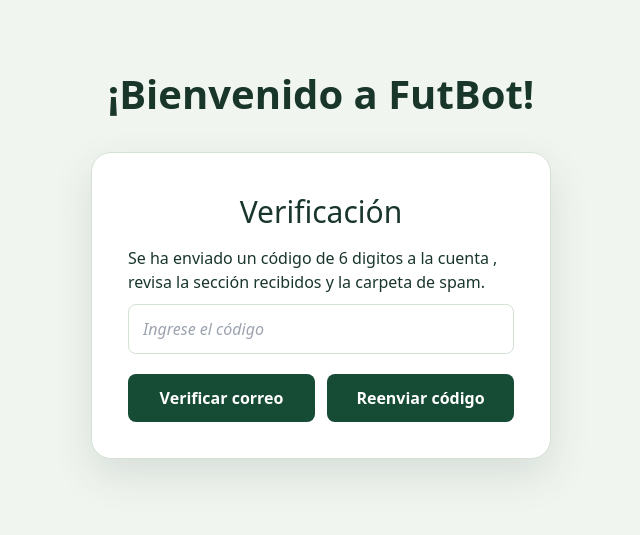
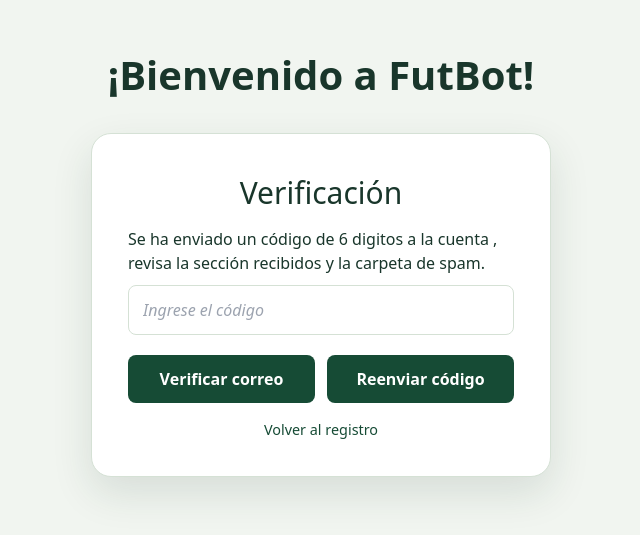
Before and after one commit to grupo-i-s-s/FutBot-I.S.S, a React (Vite) app in the folder frontend/: page /verificar-email in a window 1280 px wide. Shown: the part 139-674 px from the top of the page, without its empty margins (319-959 px from the left). Built offline with nearby package versions, Linux system fonts and the light colour scheme.

Commit message:
Agrego redirección a registro

```diff
--- a/frontend/src/features/register/VerifyEmailPage.css
+++ b/frontend/src/features/register/VerifyEmailPage.css
@@ -142,3 +142,13 @@
     text-decoration: none;
     cursor: pointer;
 }
+
+.verify-email-card__register {
+    margin: 16px 0 0;
+    text-align: center;
+    font-size: 0.9rem;
+}
+
+.verify-email-card__register a {
+    color: #164b35;
+}
--- a/frontend/src/features/register/VerifyEmailPage.jsx
+++ b/frontend/src/features/register/VerifyEmailPage.jsx
@@ -92,6 +92,9 @@ export default function VerifyEmailPage() {
 
                             {error && <p role="alert">{error}</p>}
                             {message && <p role="status">{message}</p>}
+                            <p className="verify-email-card__register">
+                                <Link to="/registro">Volver al registro</Link>
+                            </p>
                         </form>
                     )}
                 </section>
```
